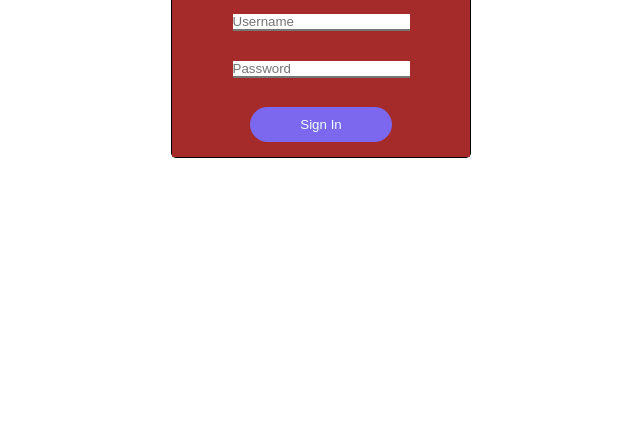
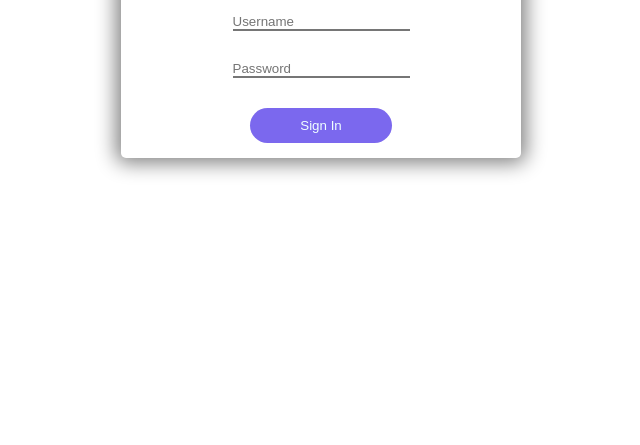
Before and after one commit to paulvuong25bvt/paulvuong25bvt-login-ui-project, a plain HTML site: page index.html in a window 1280 px wide. Shown: the part 355-800 px from the top of the page, without its empty margins (319-959 px from the left). Drawn offline with Linux system fonts and the light colour scheme.

Commit message:
wrapup login ui page

```diff
--- a/styles.css
+++ b/styles.css
@@ -17,8 +17,8 @@
 .container{
     display: flex;
 
-    min-width: 300px;
-    width: 300px;
+    min-width: 400px;
+    width: 400px;
     min-height: 225px;
     height: 225px;
 
@@ -27,9 +27,10 @@
 
     align-items: center;
 
-    border: 1px solid black;
-    background-color: aliceblue;
     border-radius: 5px;
+
+    /*shift rt/lt, shift up/dn, gradient?, shadow width*/
+    box-shadow: 0px 0px 20px 5px grey;
 }
 
 .form{
@@ -41,7 +42,6 @@
     justify-content: space-around;
 
     align-items: center;
-    background-color: brown;
 }
 
 .container h3{
```
